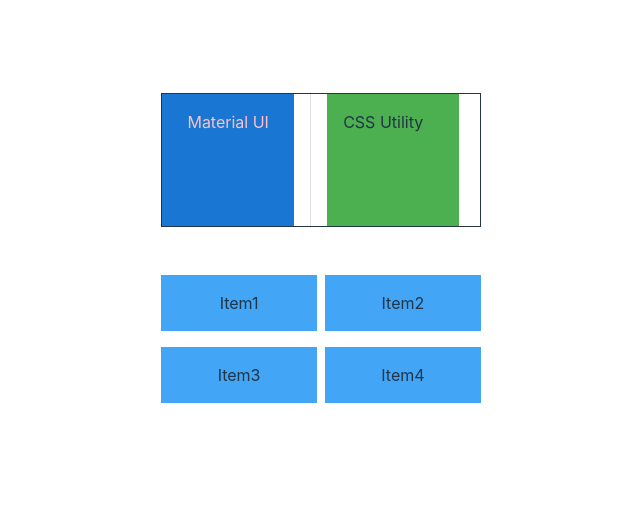
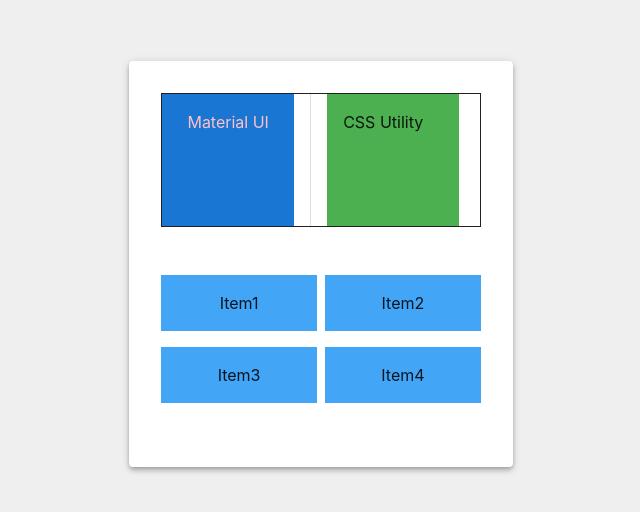
Before and after one commit to Narotam-Mishra/material-ui-learning, a React (Vite) app: page / in a window 1280 px wide. Shown: the part 136-648 px from the top of the page, without its empty margins (319-959 px from the left). Built offline with nearby package versions, Linux system fonts and the light colour scheme.

Commit message:
mui-learning_1.15_Paper_component

```diff
--- a/src/App.css
+++ b/src/App.css
@@ -3,6 +3,10 @@
   margin: 0 auto;
   padding: 2rem;
   text-align: center;
+}
+
+body{
+  background-color: #eeee;
 }
 
 .App{
--- a/src/components/MUILayout.tsx
+++ b/src/components/MUILayout.tsx
@@ -1,8 +1,8 @@
-import { Box, Stack, Divider, Grid } from "@mui/material"
+import { Box, Stack, Divider, Grid, Paper } from "@mui/material"
 
 const MUILayout = () => {
   return (
-    <>
+    <Paper sx={{ padding: '32px' }} elevation={4}>
       <Stack
         sx={{ border: "1px solid" }}
         direction={"row"}
@@ -47,7 +47,7 @@
           <Box bgcolor={"primary.light"} p={2}>Item4</Box>
         </Grid>
       </Grid>
-    </>
+    </Paper>
   );
 }
 
```
Also changed, not shown: ReadMe.txt.
